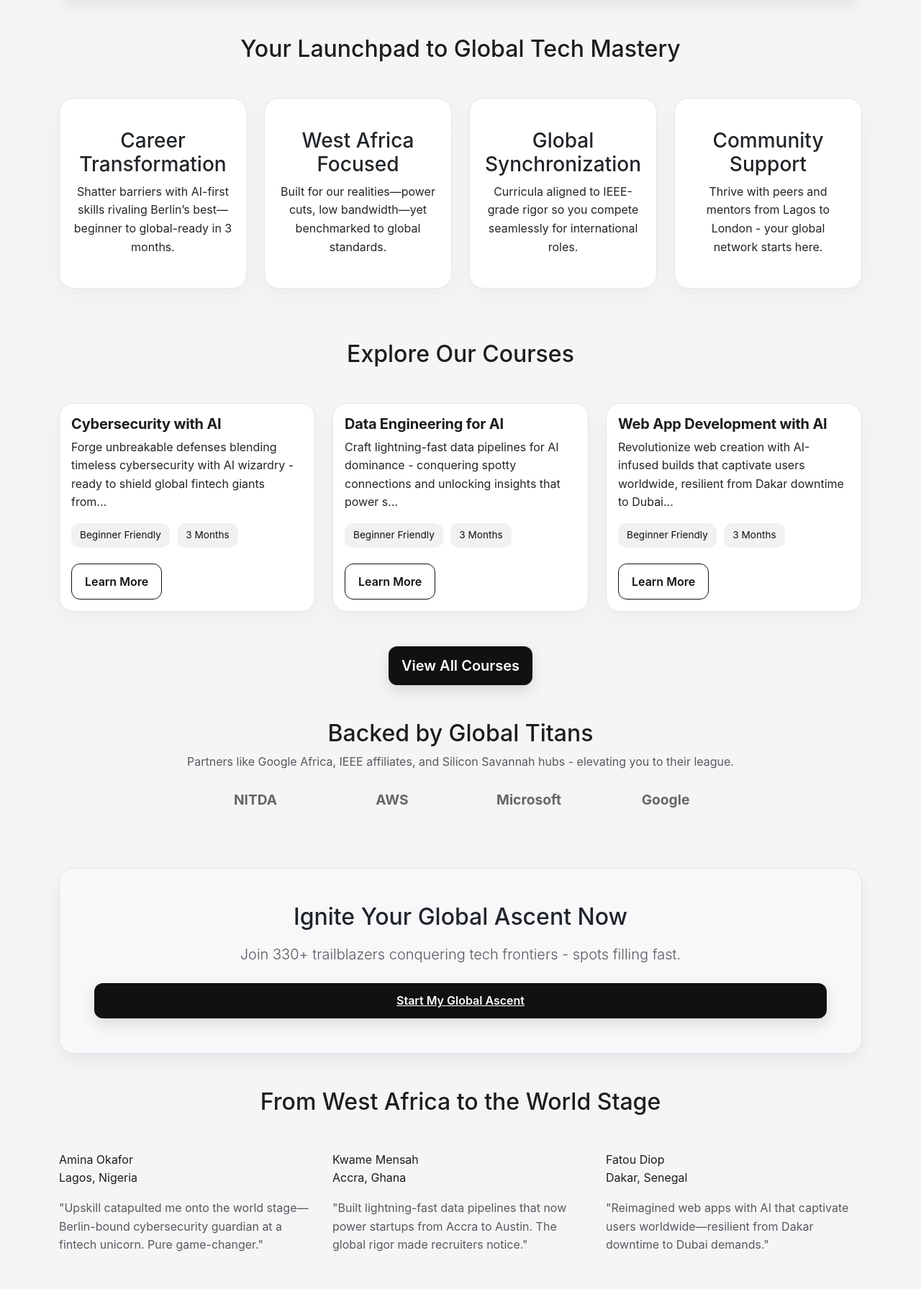
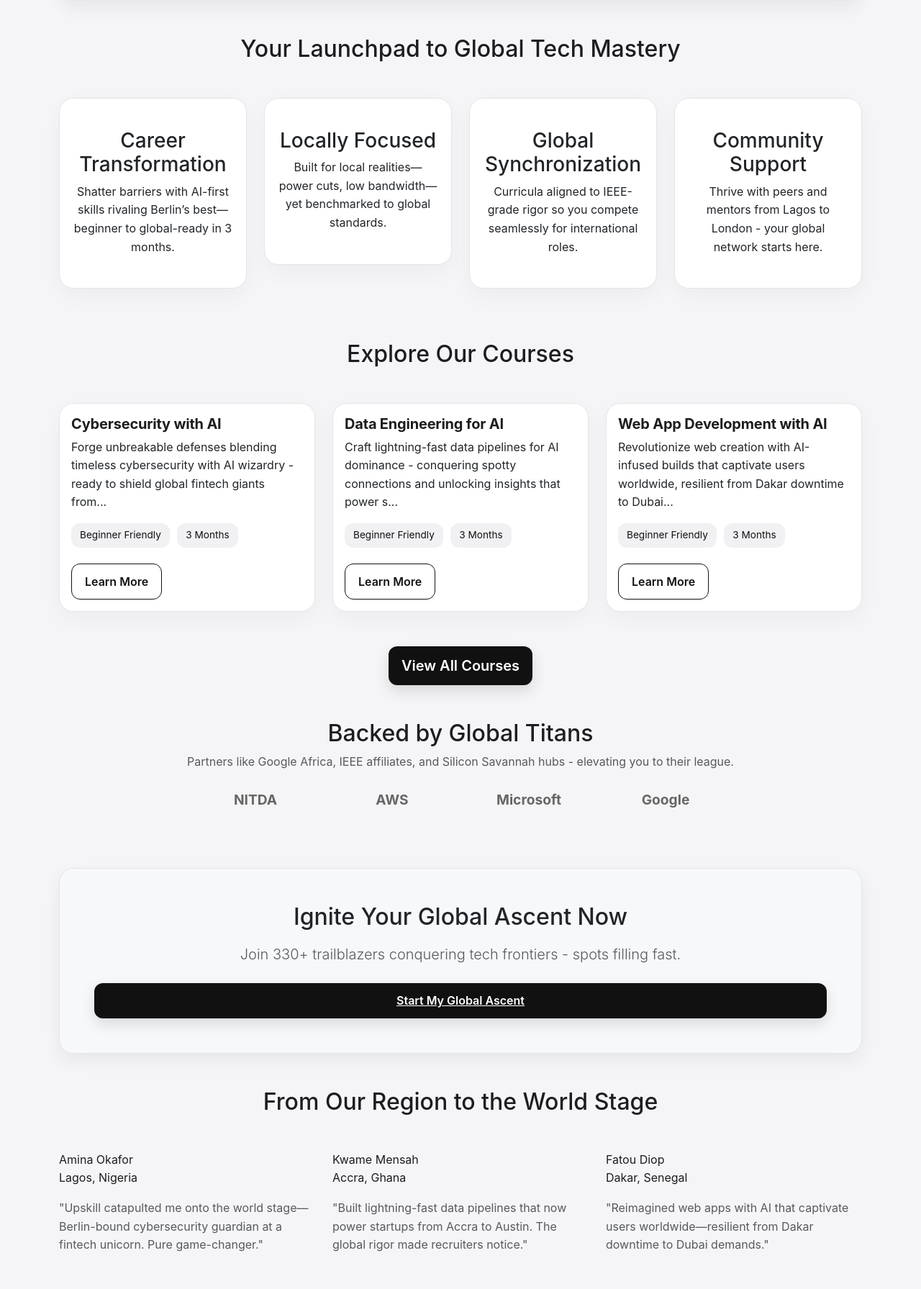
Before and after one commit to ndmx/upscale, a Flask app: page / in a window 1280 px wide. Shown: the part 1087-2878 px from the top of the page at 72% size. Run offline with Flask 3, Linux system fonts and the light colour scheme; data comes from the database, SQL or seed files in the repository; some libraries are stand-ins or nearby versions.

Commit message:
Neutralize regional phrasing to preserve layout

```diff
--- a/app.py
+++ b/app.py
@@ -715,7 +715,7 @@ COURSE_CONTENT = {
             "Implement data quality checks and governance with AI automation",
             "Build real-time data processing systems for e-commerce and fintech",
             "Create data lakes and warehouses optimized for machine learning",
-            "Handle West Africa's unique challenges: intermittent connectivity, diverse data sources"
+            "Handle local challenges: intermittent connectivity and diverse data sources"
         ],
         "prerequisites": [
             "Basic understanding of spreadsheets (Excel/Google Sheets)",
--- a/templates/base.html
+++ b/templates/base.html
@@ -87,7 +87,7 @@
             </div>
             <hr style="border-color: #495057;">
             <div class="text-center">
-                <p>&copy; 2025 Upskill Institute. Empowering West Africa with AI skills.</p>
+                <p>&copy; 2025 Upskill Institute. Empowering local talent with AI skills.</p>
             </div>
         </div>
     </footer>
--- a/templates/course_detail.html
+++ b/templates/course_detail.html
@@ -130,7 +130,7 @@
                                 <div class="card-body">
                                     <i class="bi bi-people text-success fa-2x mb-3"></i>
                                     <h5>Community Access</h5>
-                                    <p>Join a network of learners across West Africa.</p>
+                                    <p>Join a network of learners across the region.</p>
                                 </div>
                             </div>
                         </div>
@@ -169,7 +169,7 @@
                         <div class="testimonial-img" style="background: linear-gradient(135deg, #667eea 0%, #764ba2 100%);"></div>
                         <div>
                             <div class="testimonial-author">Success Story</div>
-                            <div class="testimonial-location">West Africa</div>
+                            <div class="testimonial-location">Across Africa</div>
                         </div>
                     </div>
                     <p class="testimonial-quote small">"From Lagos coder to Berlin-bound engineer—this course unlocked AI-infused skills that recruiters everywhere noticed."</p>
--- a/templates/courses.html
+++ b/templates/courses.html
@@ -5,7 +5,7 @@
 {% block content %}
     <div class="container mt-5 mb-5">
         <h1 class="text-center mb-3">Launchpads to Global Tech Mastery</h1>
-        <p class="text-center lead mb-3">AI-infused programs built for West Africa—benchmarked to world standards so you compete anywhere.</p>
+        <p class="text-center lead mb-3">AI-infused programs built for local realities—benchmarked to world standards so you compete anywhere.</p>
         <p class="text-center text-muted mb-5">At Upskill Institute, we propel local innovators to the forefront of the global tech revolution—shattering geographical barriers and crafting architects of tomorrow’s digital world.</p>
 
         <!-- Search Bar -->
--- a/templates/index.html
+++ b/templates/index.html
@@ -85,8 +85,8 @@
                 <div class="col-md-3 mb-4">
                     <div class="card benefit-card">
                         <div class="benefit-icon"><i class="fas fa-globe-africa"></i></div>
-                        <h3>West Africa Focused</h3>
-                        <p>Built for our realities—power cuts, low bandwidth—yet benchmarked to global standards.</p>
+                        <h3>Locally Focused</h3>
+                        <p>Built for local realities—power cuts, low bandwidth—yet benchmarked to global standards.</p>
                     </div>
                 </div>
                 <div class="col-md-3 mb-4">
@@ -174,7 +174,7 @@
     <!-- Testimonials Section (moved below final CTA) -->
     <div class="testimonials-section my-5">
         <div class="container">
-            <h2 class="text-center mb-5">From West Africa to the World Stage</h2>
+            <h2 class="text-center mb-5">From Our Region to the World Stage</h2>
             <div class="row">
                 <div class="col-md-4 mb-4">
                     <div class="testimonial">
```
